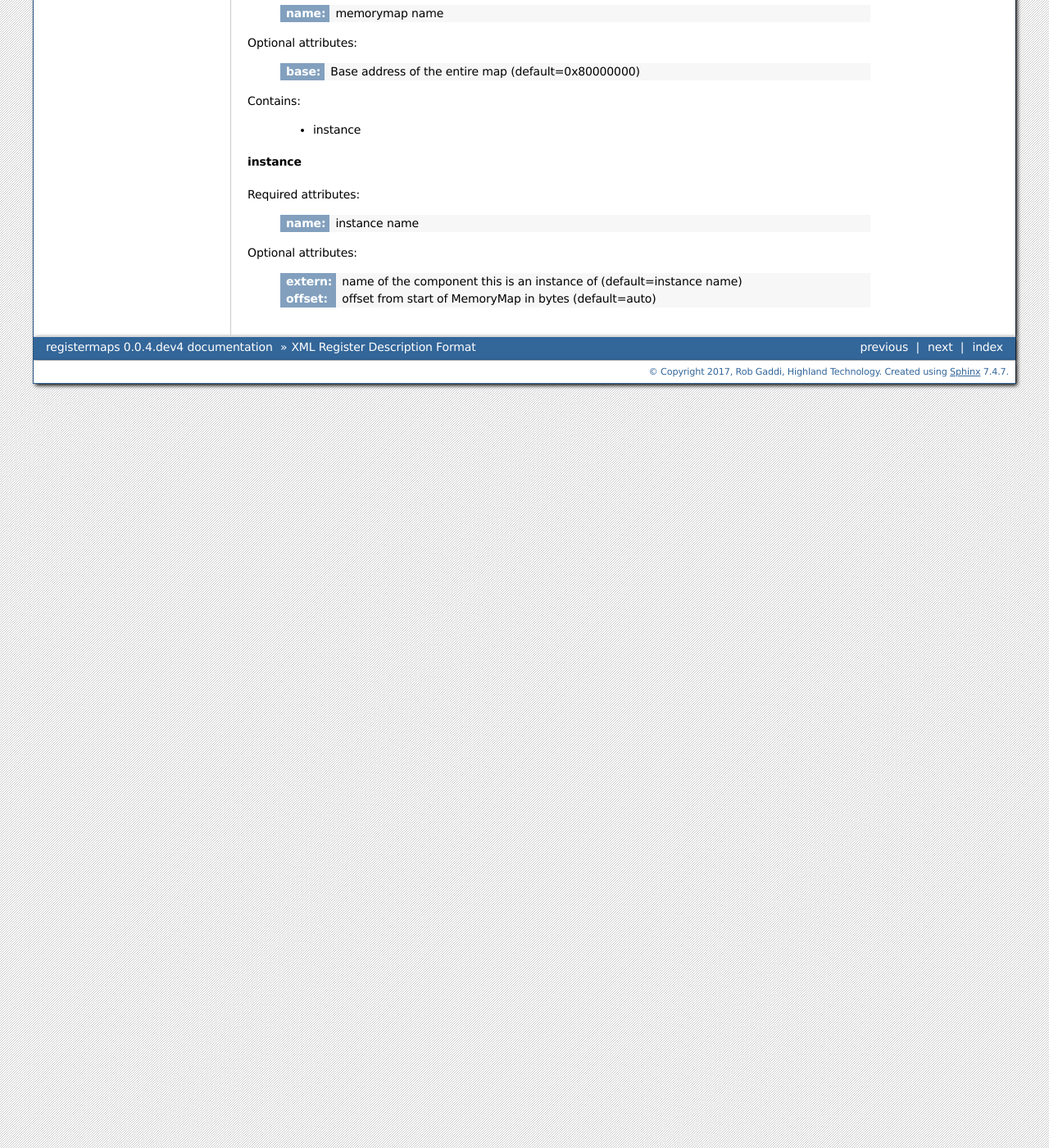
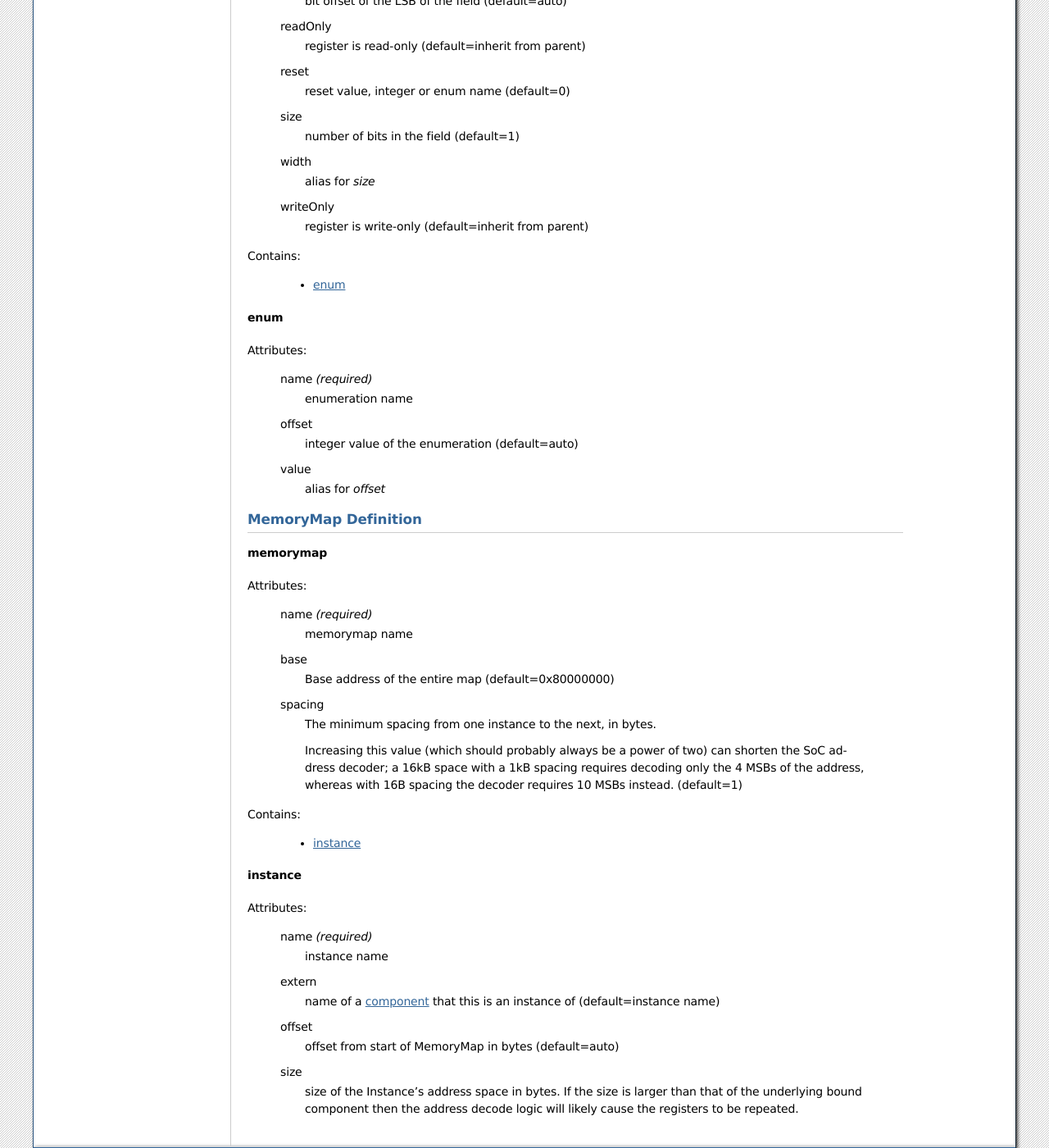
Before and after one commit to NJDFan/register-maps, a Sphinx documentation site: the page built from doc/source/xml.rst, in a window 1280 px wide and 1400 px high, scrolled down 3593 px. Shown: the whole window at 82% size. Built offline with Sphinx 7.4.7, drawn with Linux system fonts in a browser that asks for light colours; pages that are not in the unit, such as notebooks, are missing from menus; the version number is read from the project's files by our own code; some of the changed text lies outside the part shown.

Commit message:
Added spacing control to the memorymap, which can be used to shorted up address decode chains.  Cleaned up a bunch of the documentation.

```diff
--- a/doc/source/api/index.rst
+++ b/doc/source/api/index.rst
@@ -6,4 +6,5 @@ registermaps API info
 
    space
    visitor
+   xml_parser
    output
--- a/doc/source/xml.rst
+++ b/doc/source/xml.rst
@@ -114,104 +114,127 @@ Component Definition
 component
 +++++++++
 
-Required attributes:
+Attributes:
 
-    :name:  name of the component
-    :width: number of bits per word, must be a power of 2 greater than or equal
-            to 8.
+    name *(required)*
+        name of the component
+    width *(required)*
+        number of bits per word, must be a power of 2 greater than or equal
+        to 8.
 
-Optional attributes:
-
-    :readOnly:  Component default is read-only (default=false)
-    :size:      number of words in the component (default = auto)
-    :writeOnly: Component default is write-only (default=false)
+    readOnly
+        Component default is read-only (default=false)
+    size
+        number of words in the component (default=auto)
+    writeOnly
+        Component default is write-only (default=false)
 
 Contains:
 
-    - register
-    - registerarray
+    - `register`_
+    - `registerarray`_
 
 registerarray
 +++++++++++++
 
-Required attributes:
+Attributes:
 
-    :count: number of copies of the contents
+    count *(required)*
+        number of copies of the contents
 
-Optional attributes:
-
-    :framesize: number of words in each copy of the array (default=auto)
-    :name:      name of the registerarray.  Defaults to the name of the contained
-                element if only one element is contained; required otherwise.
-    :offset:    word offset of the start of the array (default=auto)
-    :readOnly:  registerarray is read-only (default=inherit from parent)
-    :size:      number of words in the registerarray.  If provided must equal
-                framesize * count (default=auto)
-    :writeOnly: registerarray is write-only (default=inherit from parent)
+    framesize
+        number of words in each copy of the array (default=auto)
+    name
+        name of the registerarray.  Defaults to the name of the contained
+        element if only one element is contained; required otherwise.
+    offset
+        word offset of the start of the array (default=auto)
+    readOnly
+        registerarray is read-only (default=inherit from parent)
+    size
+        number of words in the registerarray.  If provided must equal
+        framesize * count (default=auto)
+    writeOnly
+        registerarray is write-only (default=inherit from parent)
 
 Contains:
 
-    - register
-    - registerarray
+    - `register`_
+    - `registerarray`_
 
 register
 ++++++++
 
-Required attributes:
+Attributes:
 
-    :name: register name
+    name *(required)*
+        register name
 
-Optional attributes:
-
-    :format:    register data format, from "bits", "signed", "unsigned"
-                (default="bits")
-    :offset:    word offset of the start of the register (default=auto)
-    :readOnly:  register is read-only (default=inherit from parent)
-    :reset:     reset value, (default=0)
-    :size:      number of words in the register.  Currently only 1 is allowed.
-                (default=1)
-    :width:     number of bits in the register, if the register has no fields.
-                Values must be less than or equal to the component word with.
-                (default=component word width)
-    :writeOnly: register is write-only (default=inherit from parent)
+    format:
+        register data format, from "bits", "signed", "unsigned"
+        (default="bits")
+    offset
+        word offset of the start of the register (default=auto)
+    readOnly
+        register is read-only (default=inherit from parent)
+    reset
+        reset value, (default=0)
+    size
+        number of words in the register.  Currently only 1 is allowed.
+        (default=1)
+    width
+        number of bits in the register, if the register has no fields.
+        Values must be less than or equal to the component word with.
+        (default=component word width)
+    writeOnly
+        register is write-only (default=inherit from parent)
 
 Contains:
 
-    - field
+    - `field`_
 
 field
 +++++
 
-Required attributes:
+Attributes:
 
-    :name: field name
+    name *(required)*
+        field name
 
-Optional attributes:
 
-    :format:    field data format, from "bits", "signed", "unsigned"
-                (default="bits")
-    :offset:    bit offset of the LSB of the field (default=auto)
-    :readOnly:  register is read-only (default=inherit from parent)
-    :reset:     reset value, integer or enum name (default=0)
-    :size:      number of bits in the field (default=1)
-    :width:     alias for *size*
-    :writeOnly: register is write-only (default=inherit from parent)
+    format
+        field data format, from "bits", "signed", "unsigned"
+        (default="bits")
+    offset
+        bit offset of the LSB of the field (default=auto)
+    readOnly
+        register is read-only (default=inherit from parent)
+    reset
+        reset value, integer or enum name (default=0)
+    size
+        number of bits in the field (default=1)
+    width
+        alias for *size*
+    writeOnly
+        register is write-only (default=inherit from parent)
 
 Contains:
 
-    - enum
+    - `enum`_
 
 enum
 ++++
 
-Required attributes:
+Attributes:
 
-    :name: enumeration name
+    name *(required)*
+        enumeration name
 
-Optional attributes:
+    offset
+        integer value of the enumeration (default=auto)
 
-    :offset:    integer value of the enumeration (default=auto)
-    :value:     alias for *offset*
+    value
+        alias for *offset*
 
 MemoryMap Definition
 --------------------
@@ -219,26 +242,42 @@ MemoryMap Definition
 memorymap
 +++++++++
 
-Required attributes:
+Attributes:
 
-    :name: memorymap name
+    name *(required)*
+        memorymap name
 
-Optional attributes:
+    base
+        Base address of the entire map (default=0x80000000)
 
-    :base: Base address of the entire map (default=0x80000000)
+    spacing
+        The minimum spacing from one instance to the next, in bytes.
+
+        Increasing this value (which should probably always be a
+        power of two) can shorten the SoC address decoder; a 16kB
+        space with a 1kB spacing requires decoding only the 4 MSBs of
+        the address, whereas with 16B spacing the decoder requires
+        10 MSBs instead. (default=1)
 
 Contains:
 
-    - instance
+    - `instance`_
 
 instance
 ++++++++
 
-Required attributes:
+Attributes:
 
-    :name: instance name
+    name *(required)*
+        instance name
 
-Optional attributes:
+    extern
+        name of a `component`_ that this is an instance of (default=instance name)
 
-    :extern: name of the component this is an instance of (default=instance name)
-    :offset: offset from start of MemoryMap in bytes (default=auto)
+    offset
+        offset from start of MemoryMap in bytes (default=auto)
+
+    size
+        size of the Instance's address space in bytes.  If the size is
+        larger than that of the underlying bound component then the address
+        decode logic will likely cause the registers to be repeated.
```
Also changed, not shown: 2 other files.
